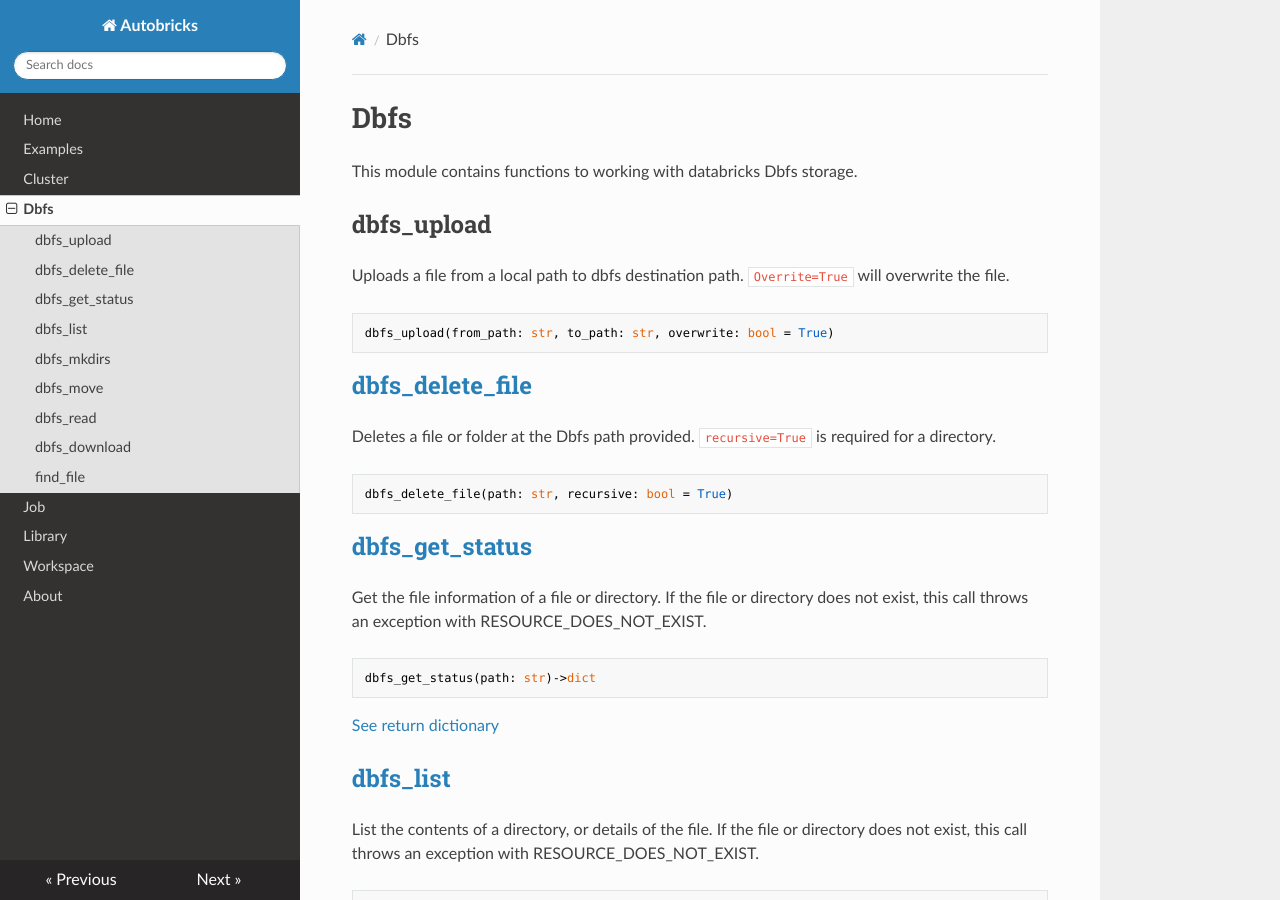
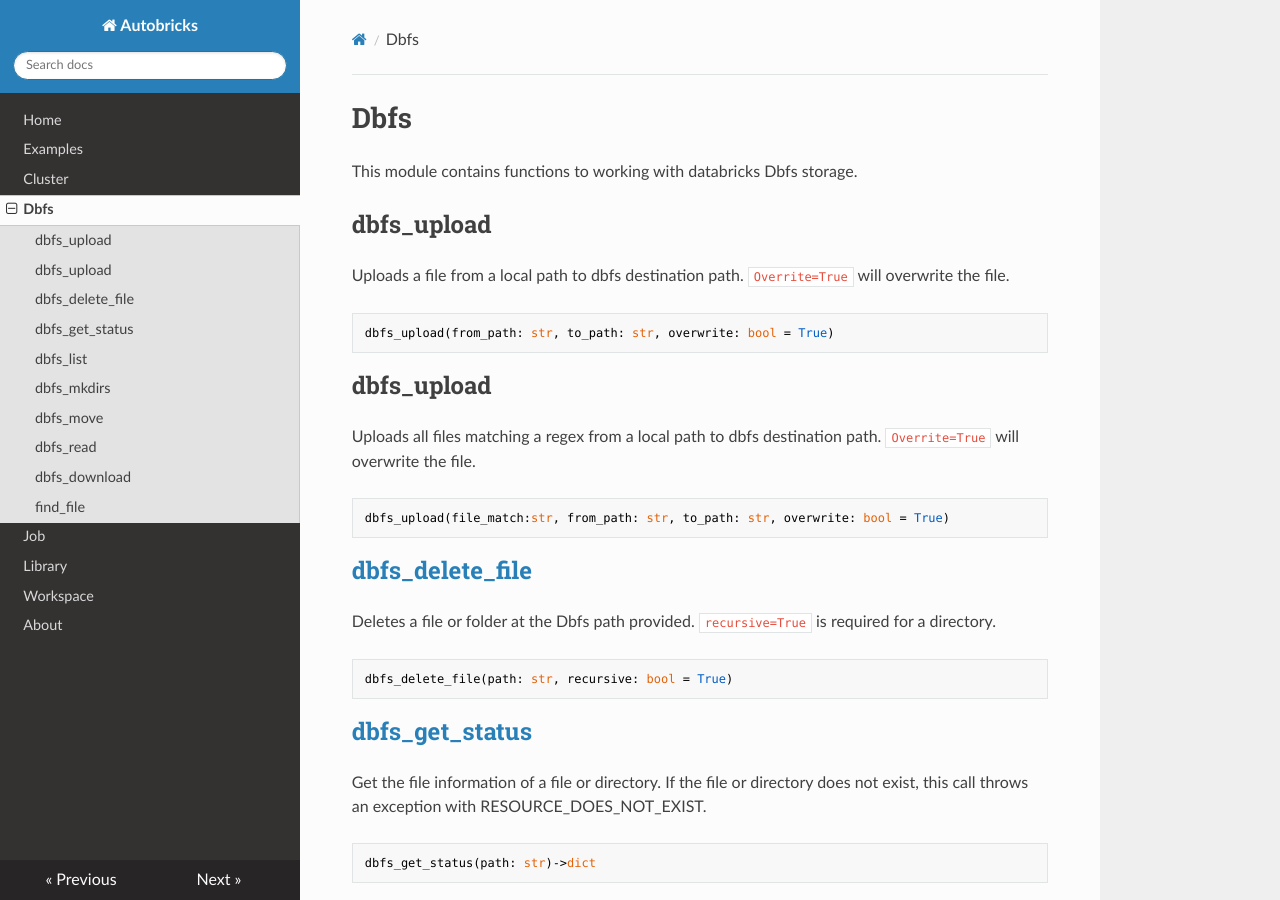
Before and after one commit to semanticinsight/autobricks, an MkDocs documentation site: the page built from docs/dbfs.md, in a window 1280 px wide and 900 px high. Built offline with MkDocs 1.6.1, drawn with Linux system fonts in a browser that asks for light colours; nearby versions of some CDN libraries.

Commit message:
feature: dbfs upload files

````diff
--- a/docs/dbfs.md
+++ b/docs/dbfs.md
@@ -10,6 +10,14 @@
 
 ```python
 dbfs_upload(from_path: str, to_path: str, overwrite: bool = True)
+```
+
+## dbfs_upload
+
+Uploads all files matching a regex from a local path to dbfs destination path. `Overrite=True` will overwrite the file.
+
+```python
+dbfs_upload(file_match:str, from_path: str, to_path: str, overwrite: bool = True)
 ```
 
 ## [dbfs_delete_file](https://docs.databricks.com/dev-tools/api/latest/dbfs.html#delete)
````
